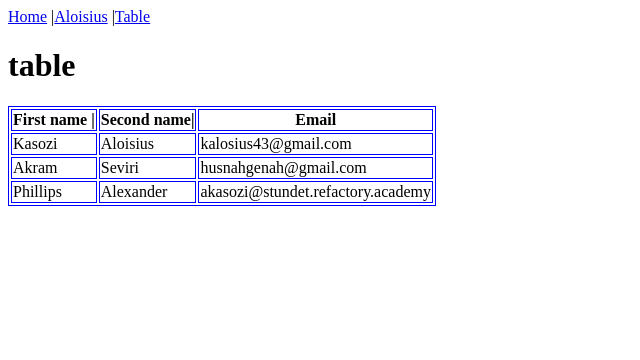
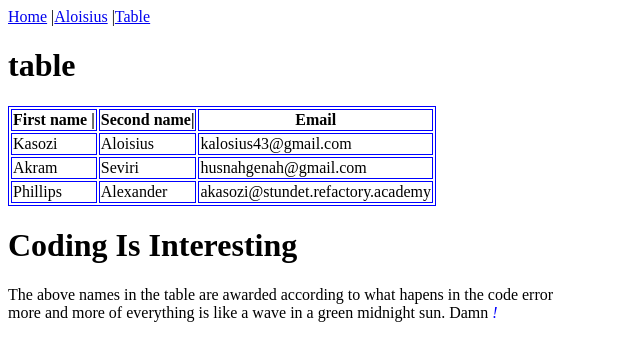
Before and after one commit to kalosius/focussed-work, a plain HTML site: page html introduction/tables.html in a window 1280 px wide. Shown: the whole page, without its empty margins (0-640 px from the left). Drawn offline with Linux system fonts and the light colour scheme.

Commit message:
added emphasis

```diff
--- a/html introduction/tables.html
+++ b/html introduction/tables.html
@@ -9,6 +9,9 @@
         table, th, td{
             border: 1px solid blue;
 
+        }
+        .em{
+            color: blue;
         }
 
     </style>
@@ -45,6 +48,9 @@
         </tr>
 
     </table>
+    <h1>Coding Is Interesting</h1>
+    <p>The above names in the table are awarded according to what hapens in the code error <br>
+    more and more of everything is like a wave in a green midnight sun. Damn <em class="em">!</em></p>
 </body>
 
 </html>
```
